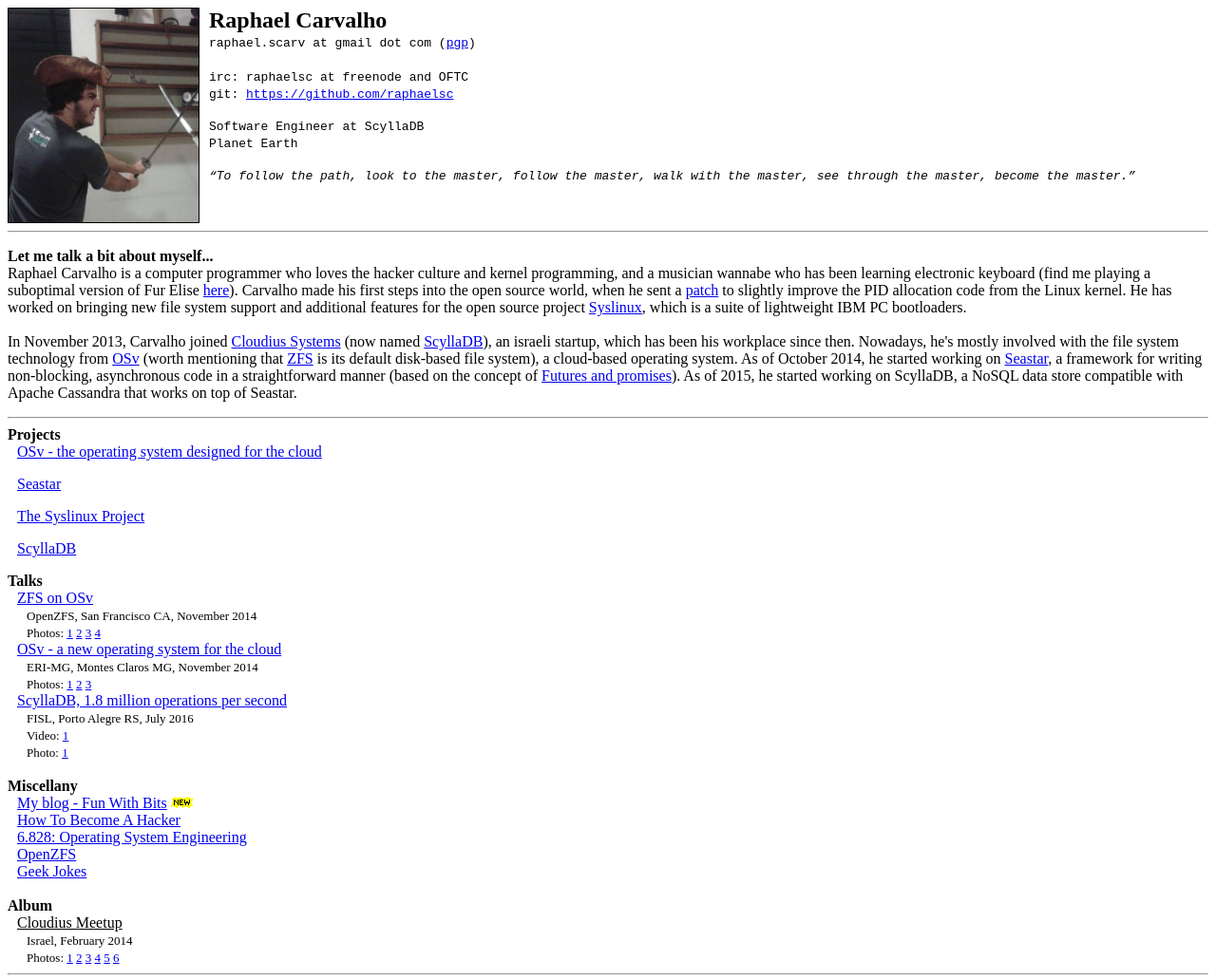
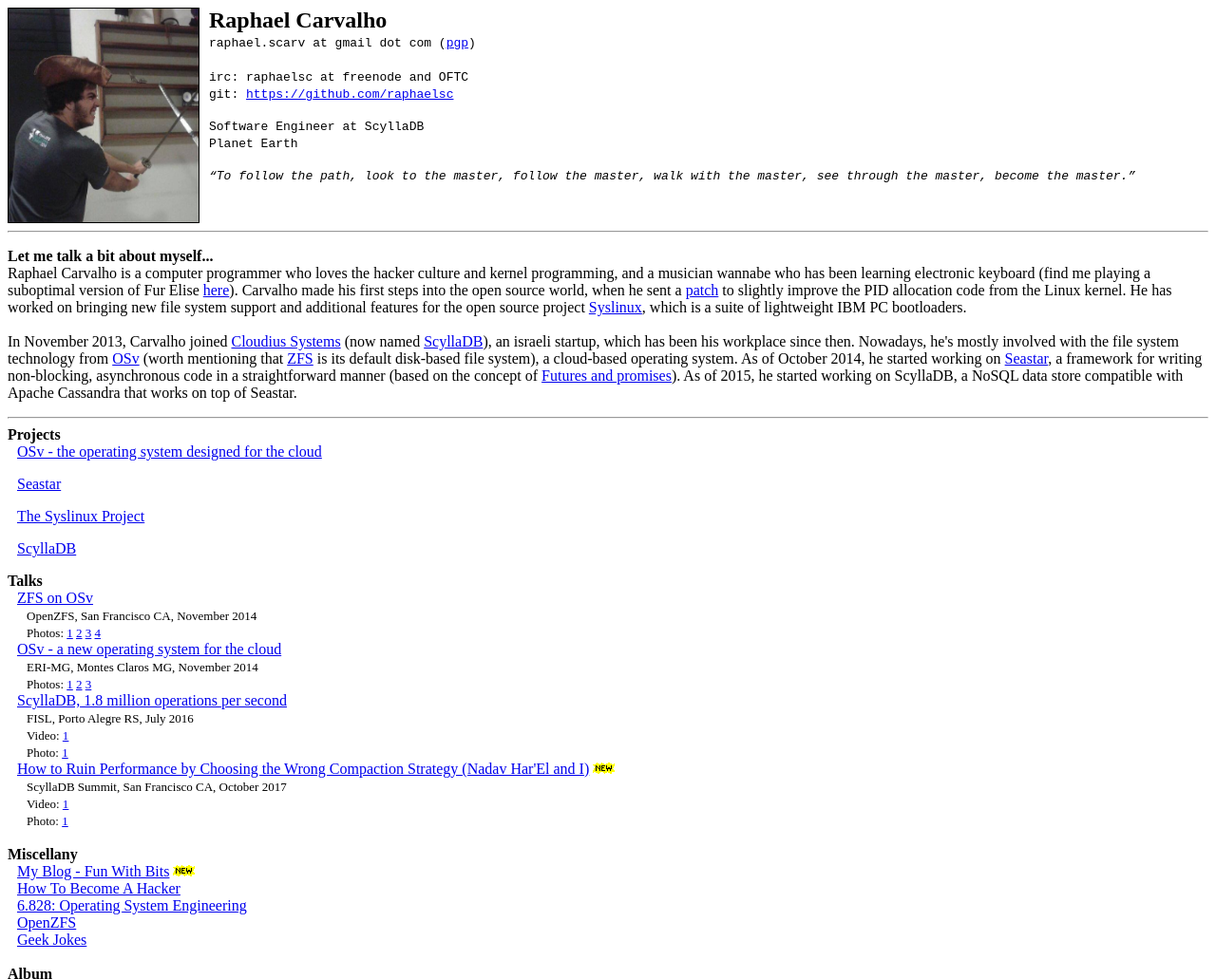
Before and after one commit to raphaelsc/raphaelsc.github.io, a plain HTML site: page index.html in a window 1280 px wide. Shown: the top 1031 px of the page at 95% size. Drawn offline with Linux system fonts and the light colour scheme.

Commit message:
update
Signed-off-by: Raphael S. Carvalho <raphaelsc@scylladb.com>

```diff
--- a/index.html
+++ b/index.html
@@ -115,13 +115,33 @@
           </table>
         </td>
       </tr>
+      <tr>
+        <td width=10 />
+        <td valign=top>
+          <a href="talks/34-scyllacompactionstrategies-171026181254.pdf">
+How to Ruin Performance by Choosing the Wrong Compaction Strategy (Nadav Har'El and I)</a><img src=./pictures/new.gif><br />
+          <table cellspacing=0 cellpadding=0 border=0>
+            <tr><td width=10 /><td>
+              <font size=-1>
+                ScyllaDB Summit, San Francisco CA, October 2017
+                <br>
+                Video:
+                  <a href="https://www.youtube.com/watch?v=MLbQXQ-c2vY">1</a>
+                <br>
+                Photo:
+                  <a href="talks/scylla_summit_2017.jpg">1</a>
+              </font>
+            </td></tr>
+          </table>
+        </td>
+      </tr>
     </table>
     <br /><b>Miscellany</b>
     <table cellspacing=0 cellpadding=0 border=0>
       <tr>
         <td width=10 />
         <td valign=top>
-	  <a href="http://funwithbits.net">My blog - Fun With Bits</a><img src=./pictures/new.gif><br />
+	  <a href="http://funwithbits.net">My Blog - Fun With Bits</a><img src=./pictures/new.gif><br />
           <a href="http://www.catb.org/esr/faqs/hacker-howto.html">How To Become A Hacker</a><br />
           <a href="http://pdos.csail.mit.edu/6.828/">6.828: Operating System Engineering</a><br />
           <a href="http://open-zfs.org/">OpenZFS</a><br />
@@ -157,7 +177,7 @@
       <hr>
       <a href='http://www.catb.org/hacker-emblem/'><img src='http://www.catb.org/hacker-emblem/glider.png' alt='hacker emblem' /></a>
       <font size=-1>
-        <p>Last update: February 05, 2017.</p>
+        <p>Last update: December 04, 2017.</p>
       </font>
     </center>
   </body>
```
Also changed, not shown: 2 other files.
